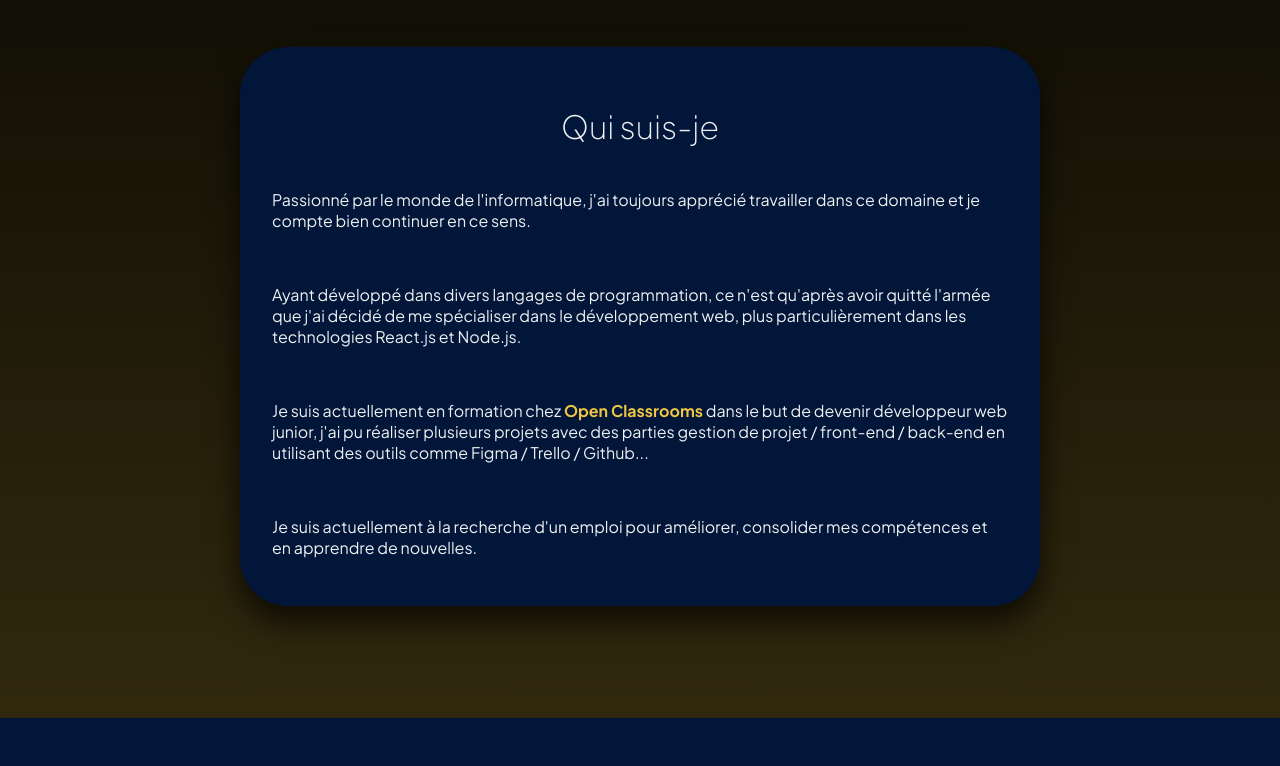
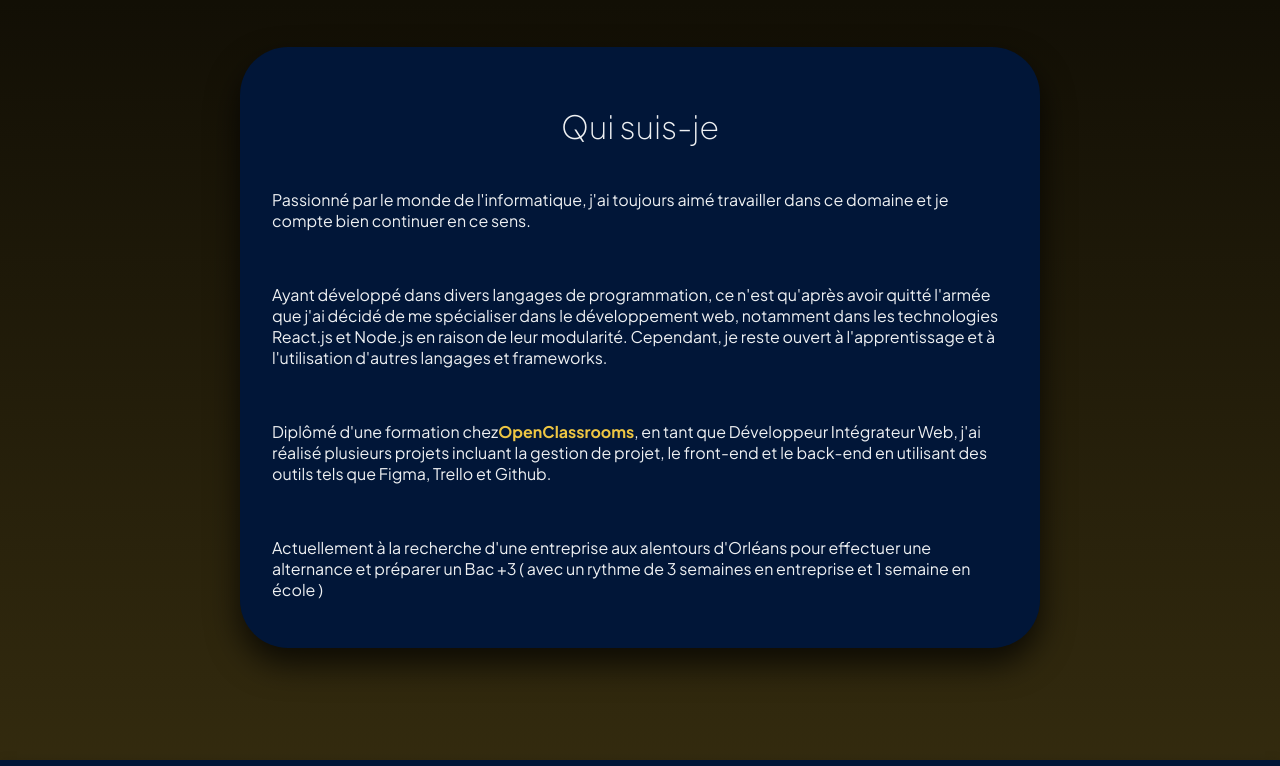
Before and after one commit to Emanrhesus-positif/portfolio-public, a React (Create React App) app in the folder frontend/: page / in a window 1280 px wide. Shown: the part 411-1177 px from the top of the page. Built offline with nearby package versions, Linux system fonts and the light colour scheme; no server answers.

Commit message:
Update CV + about me + first part of back rework

```diff
--- a/frontend/src/components/Aboutme/Aboutme.jsx
+++ b/frontend/src/components/Aboutme/Aboutme.jsx
@@ -8,23 +8,24 @@ export const Aboutme = () => {
       <section className={styles.Aboutme}>
         <h2>Qui suis-je</h2>
         <p>
-        Passionné par le monde de l'informatique, j'ai toujours apprécié travailler dans ce domaine et je compte bien continuer en ce sens.
+          Passionné par le monde de l'informatique, j'ai toujours aimé travailler dans ce domaine et je compte bien continuer en ce sens.
         </p>
         <br />
         <p>
-        Ayant développé dans divers langages de programmation, ce n'est qu'après avoir quitté l'armée que j'ai décidé de me spécialiser dans le développement web, plus particulièrement dans les technologies React.js et Node.js.
+          Ayant développé dans divers langages de programmation, ce n'est qu'après avoir quitté l'armée que j'ai décidé de me spécialiser dans le développement web, notamment dans les technologies React.js et Node.js en raison de leur modularité. Cependant, je reste ouvert à l'apprentissage et à l'utilisation d'autres langages et frameworks.
         </p>
         <br />
         <p>
-        Je suis actuellement en formation chez
-        <a href="https://openclassrooms.com/fr/" target="_blank" rel="noreferrer"> Open Classrooms </a>
-        dans le but de devenir développeur web junior, j'ai pu réaliser plusieurs projets avec des parties gestion de projet / front-end / back-end en utilisant des outils comme Figma / Trello / Github...
+          Diplômé d'une formation chez
+          <a href="https://openclassrooms.com/fr/" target="_blank" rel="noreferrer">OpenClassrooms</a>,
+          en tant que Développeur Intégrateur Web, j'ai réalisé plusieurs projets incluant la gestion de projet, le front-end et le back-end en utilisant des outils tels que Figma, Trello et Github.
         </p>
         <br />
         <p>
-        Je suis actuellement à la recherche d'un emploi pour améliorer, consolider mes compétences et en apprendre de nouvelles.
+          Actuellement à la recherche d'une entreprise aux alentours d'Orléans pour effectuer une alternance et préparer un Bac +3 ( avec un rythme de 3 semaines en entreprise et 1 semaine en école )
         </p>
       </section>
+
     </div>
   );
 }
```
Also changed, not shown: frontend/src/components/Legals/Legals.jsx (added, +21 -0 lines), frontend/src/assets/images/cv.webp, frontend/src/components/Legals/Legals.module.scss (added), 1 other file (tests, documents, lock files or other folders). Lines whose indentation alone changed are shown as unchanged.
